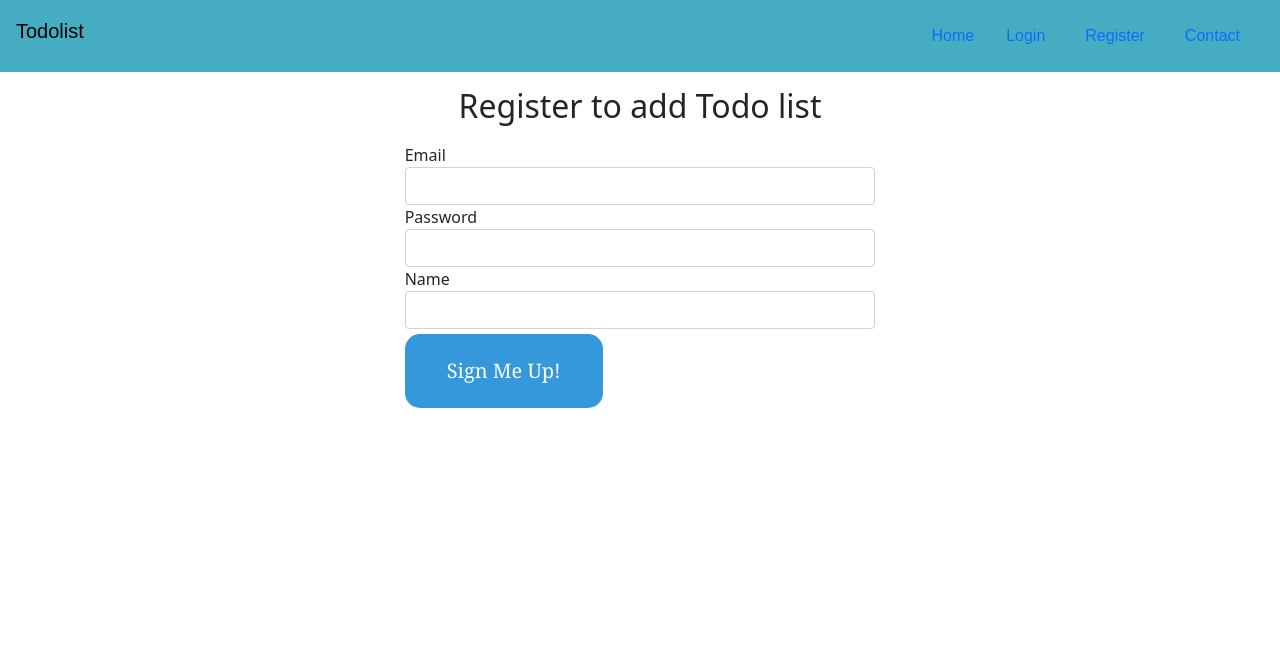
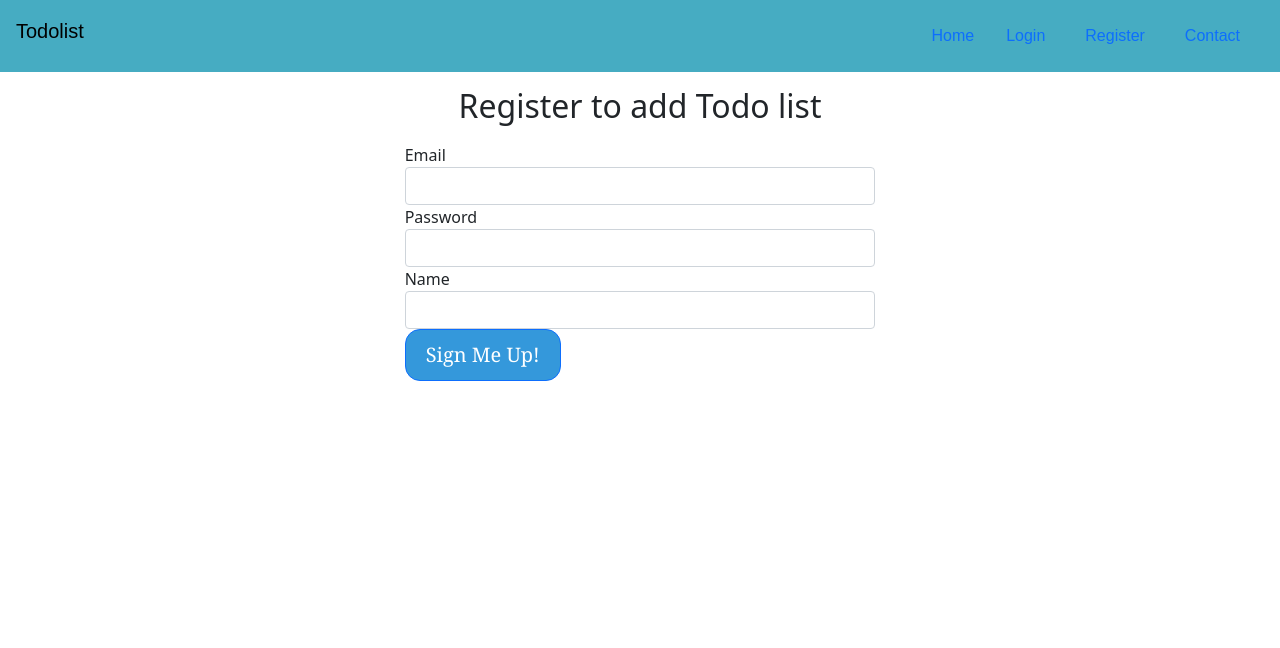
Before and after one commit to ShubhamZoro/Todolist, a Flask app: page /register in a window 1280 px wide. Shown: the top 648 px of the page. Run offline with Flask 2, Linux system fonts and the light colour scheme; some libraries are stand-ins or nearby versions.

Commit message:
Update register.html

```diff
--- a/templates/register.html
+++ b/templates/register.html
@@ -13,10 +13,7 @@
         <h2 style="text-align:center">Register to add Todo list</h2>
       <div style="padding:10px" class="col-lg-8 col-md-10 mx-auto content">
 
-        <div>{{ wtf.form_field(form.email) }}</div>
-        <div>{{ wtf.form_field(form.password) }}</div>
-        <div>{{ wtf.form_field(form.name) }}</div>
-        <div class="btn "style="margin-top:5px">{{ wtf.form_field(form.submit) }}</div>
+       {{ wtf.quick_form(form, novalidate=True, button_map={"submit": "primary"}) }}
       </div>
     </div>
   </div>
```
